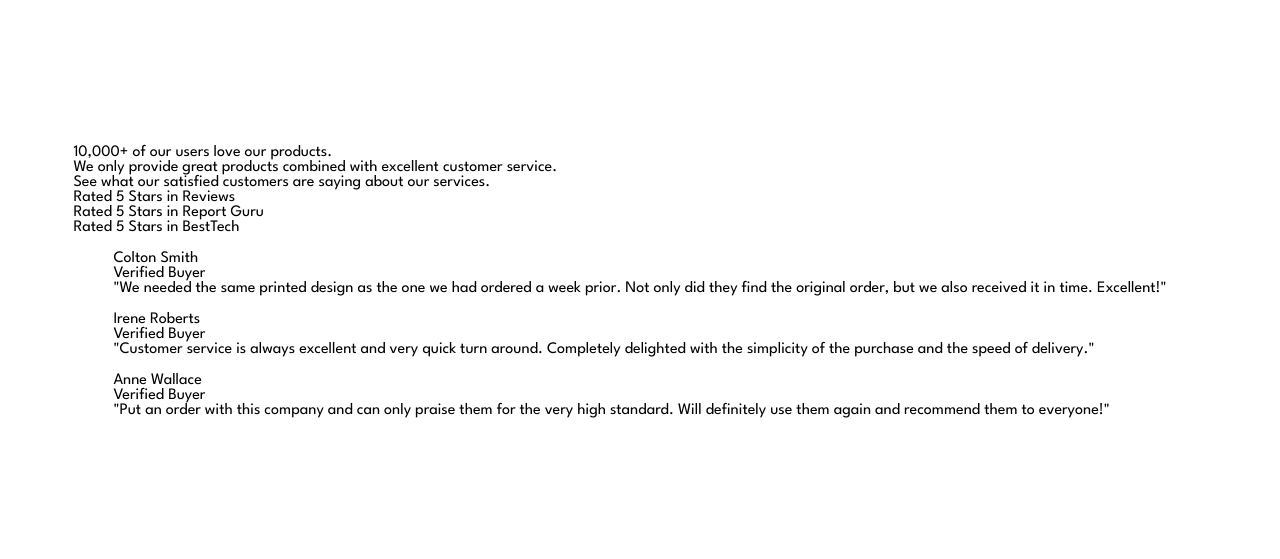
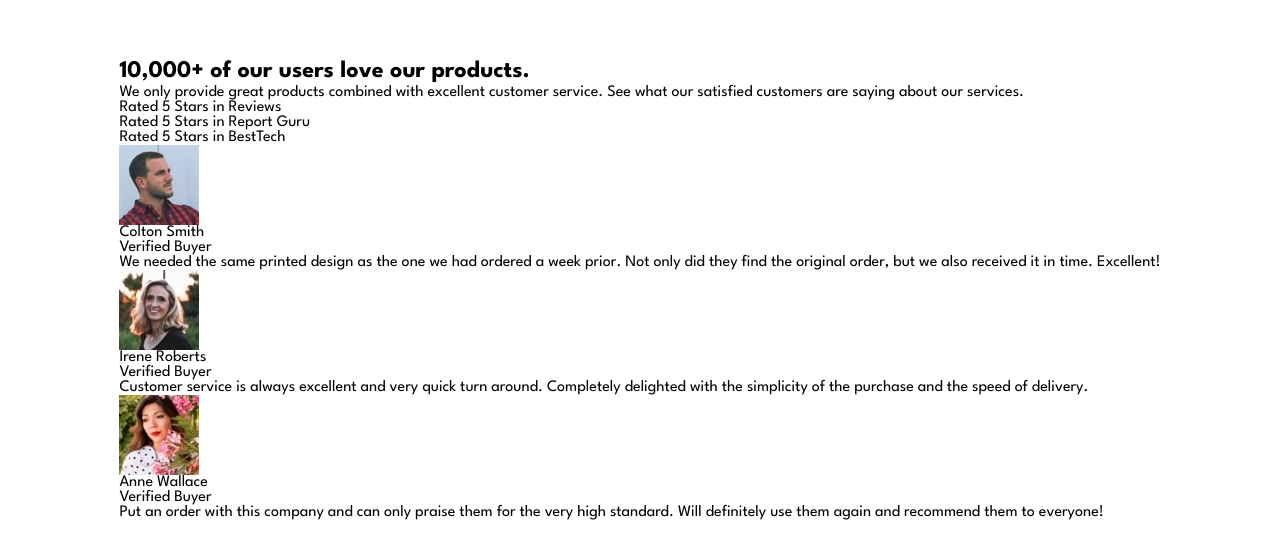
Before and after one commit to NorimNori/social-proof-section, a React (Vite) app: page / in a window 1280 px wide. Shown: the part 111-670 px from the top of the page. Built offline with nearby package versions, Linux system fonts and the light colour scheme.

Commit message:
feat: add HTML structures and mapping

```diff
--- a/src/App.jsx
+++ b/src/App.jsx
@@ -1,37 +1,32 @@
-
 import './App.scss'
+import Hero from '@/components/hero/index'
+import { ratings, reviews } from './assets/variables/variables'
+import Rating from './components/rating/Rating'
+import Card from './components/card'
 
 function App() {
 
 
   return (
-    <div>
-      <p>10,000+ of our users love our products.</p>
-      <p>We only provide great products combined with excellent customer service.</p>
-      <p>See what our satisfied customers are saying about our services.</p>
+    <main>
+      <Hero />
+      <section className="ratings">
+      {ratings.map((rating, index) => (
+        <Rating key={index} text={rating.text} />
+      ))}
+    </section>
+    <section className="reviews">
+      {reviews.map((review, index) => (
+        <Card
+          key={index}
+          image={review.image}
+          name={review.name}
+          review={review.review}
+        />
+      ))}
+    </section>
 
-      <p>Rated 5 Stars in Reviews</p>
-      <p>Rated 5 Stars in Report Guru</p>
-      <p>Rated 5 Stars in BestTech</p>
-
-      <blockquote>
-        <p>Colton Smith</p>
-        <p>Verified Buyer</p>
-        <p>&quot;We needed the same printed design as the one we had ordered a week prior. Not only did they find the original order, but we also received it in time. Excellent!&quot;</p>
-      </blockquote>
-
-      <blockquote>
-        <p>Irene Roberts</p>
-        <p>Verified Buyer</p>
-        <p>&quot;Customer service is always excellent and very quick turn around. Completely delighted with the simplicity of the purchase and the speed of delivery.&quot;</p>
-      </blockquote>
-
-      <blockquote>
-        <p>Anne Wallace</p>
-        <p>Verified Buyer</p>
-        <p>&quot;Put an order with this company and can only praise them for the very high standard. Will definitely use them again and recommend them to everyone!&quot;</p>
-      </blockquote>
-    </div>
+    </main>
   )
 }
 
--- a/src/assets/variables/variables.js
+++ b/src/assets/variables/variables.js
@@ -1,6 +1,6 @@
-import colton from '@/assets/images/images-colton.jpg';
-import irene from '@/assets/images/images-irene.jpg';
-import anne from '@/assets/images/images-anne.jpg';
+import colton from '@/assets/images/image-colton.jpg';
+import irene from '@/assets/images/image-irene.jpg';
+import anne from '@/assets/images/image-anne.jpg';
 
 export const ratings = [
     { id: 1, text: "Rated 5 Stars in Reviews" },
@@ -12,7 +12,6 @@ export const reviews = [
     {
       id: 1,
       name: "Colton Smith",
-      role: "Verified Buyer",
       image: colton,
       review:
         "We needed the same printed design as the one we had ordered a week prior. Not only did they find the original order, but we also received it in time. Excellent!",
@@ -20,7 +19,6 @@ export const reviews = [
     {
       id: 2,
       name: "Irene Roberts",
-      role: "Verified Buyer",
       image: irene,
       review:
         "Customer service is always excellent and very quick turn around. Completely delighted with the simplicity of the purchase and the speed of delivery.",
@@ -28,7 +26,6 @@ export const reviews = [
     {
       id: 3,
       name: "Anne Wallace",
-      role: "Verified Buyer",
       image: anne,
       review:
         "Put an order with this company and can only praise them for the very high standard. Will definitely use them again and recommend them to everyone!",
--- a/src/components/card/Card.jsx
+++ b/src/components/card/Card.jsx
@@ -1,7 +1,16 @@
 
-function Card() {
+function Card({image, name, review}) {
   return (
-    <div>Card</div>
+    <article className="review-card">
+      <div className="review-card__header">
+        <img className="review-card__image" src={image} alt={`${name}'s profile`} />
+        <div className="review-card__info">
+          <p className="review-card__name">{name}</p>
+          <span className="review-card__badge">Verified Buyer</span>
+        </div>
+      </div>
+      <p className="review-card__text">{review}</p>
+    </article>
   )
 }
 
--- a/src/components/hero/Hero.jsx
+++ b/src/components/hero/Hero.jsx
@@ -1,6 +1,14 @@
 const Hero = () => {
   return (
-    <div>Hero</div>
+    <section className="header-section">
+      <h1 className="header-section__title">
+        10,000+ of our users love our products.
+      </h1>
+      <p className="header-section__description">
+        We only provide great products combined with excellent customer service.
+        See what our satisfied customers are saying about our services.
+      </p>
+    </section>
   )
 }
 
--- a/src/components/rating/Rating.jsx
+++ b/src/components/rating/Rating.jsx
@@ -1,6 +1,9 @@
-const Rating = () => {
+const Rating = ({text}) => {
   return (
-    <div>Rating</div>
+    <div className="rating">
+      <div className="rating__stars"></div>
+      <p className="rating__text">{text}</p>
+    </div>
   )
 }
 
```
